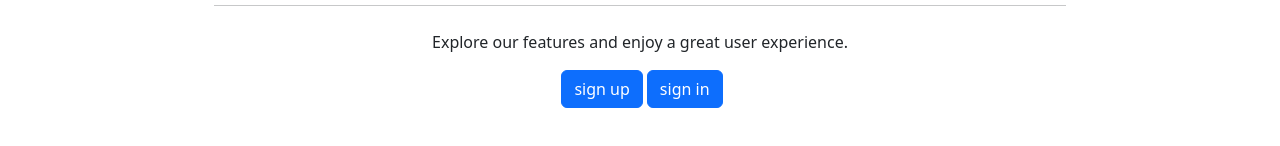
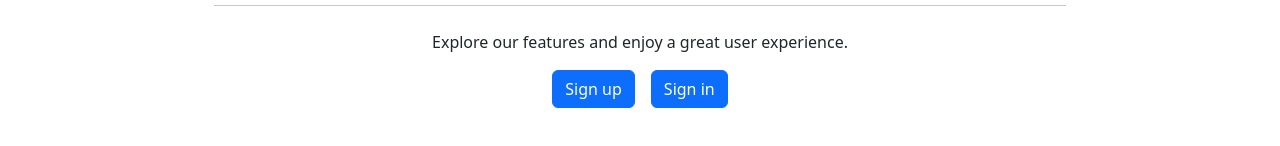
Before and after one commit to mohammedarmaan/iNotebook, a React (Vite) app: page / in a window 1280 px wide. Shown: the part 284-430 px from the top of the page. Built offline with nearby package versions, Linux system fonts and the light colour scheme.

Commit message:
FIxed buttons to signin sign out

```diff
--- a/src/components/Home.jsx
+++ b/src/components/Home.jsx
@@ -1,5 +1,6 @@
 import { React } from "react";
 import Notes from "./Notes";
+import { Link } from "react-router-dom";
 
 const Home = ({ showAlert }) => {
   return (
@@ -15,12 +16,18 @@ const Home = ({ showAlert }) => {
             </p>
             <hr className="my-4" />
             <p>Explore our features and enjoy a great user experience.</p>
-            <a href="/signup" className="btn btn-primary mx-1">
-              sign up
-            </a>
-            <a href="/signin" className="btn btn-primary">
-              sign in
-            </a>
+            <Link
+              to="/signup"
+              className="btn btn-primary mx-2"
+            >
+              Sign up
+            </Link>
+            <Link
+              to="/signin"
+              className="btn btn-primary mx-2"
+            >
+              Sign in
+            </Link>
           </div>
 
 
```
